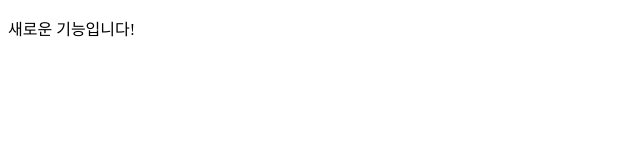
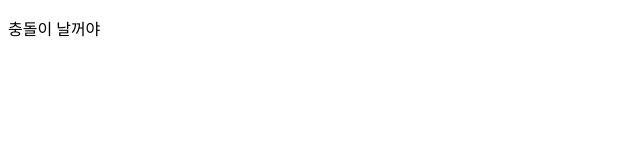
Before and after one commit to somsomi3/GitInitTest2, a plain HTML site: page index.html in a window 1280 px wide. Shown: the full height of the page, 0-640 px from the left. Drawn offline with Linux system fonts and the light colour scheme.

Commit message:
충돌이 날꺼야

```diff
--- a/index.html
+++ b/index.html
@@ -7,7 +7,7 @@
     <title>메인은 그대로 진행!!</title>
 </head>
 <body>
-    <p>새로운 기능입니다!</p>
+    <p>충돌이 날꺼야</p>
 
 </body>
 </html>
```
